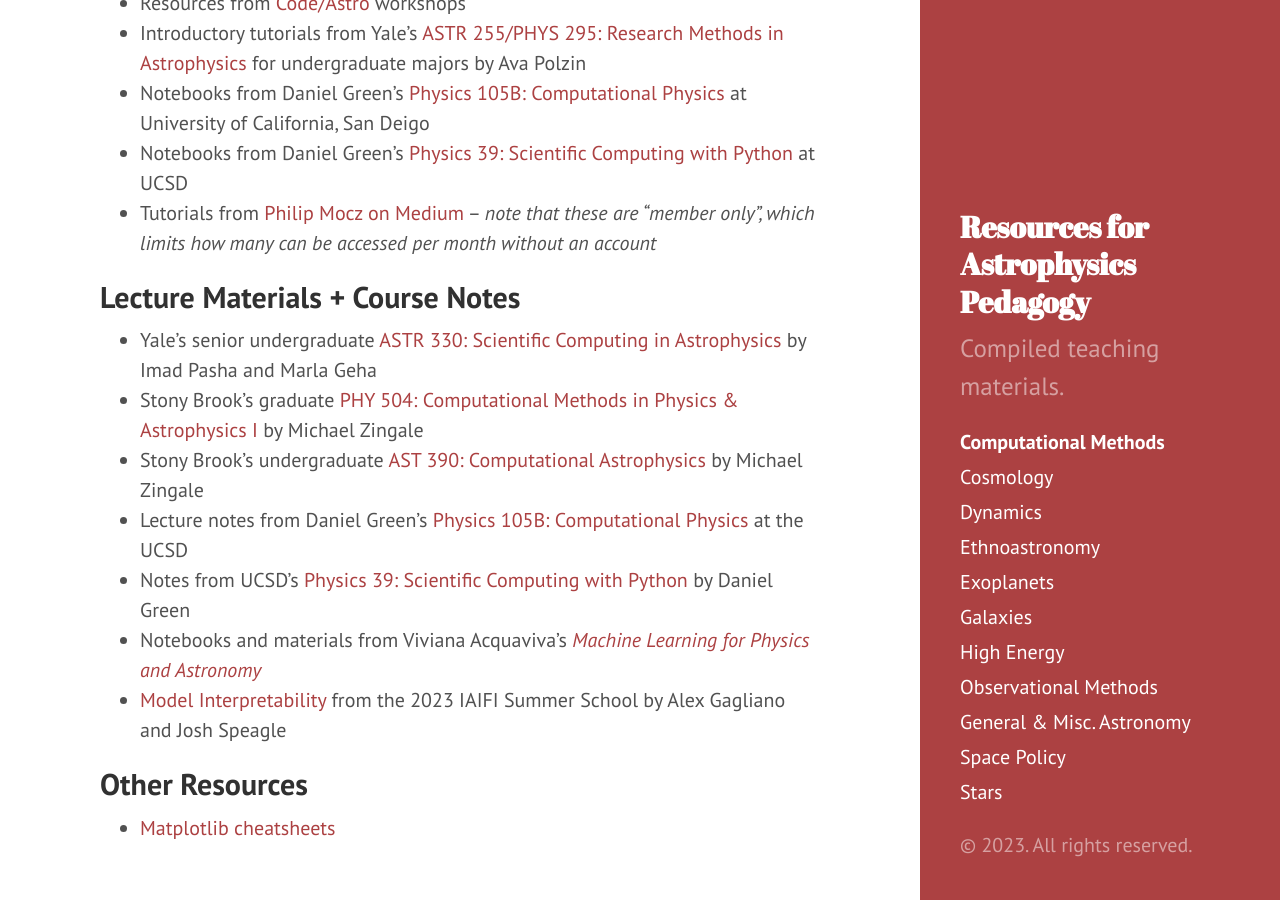
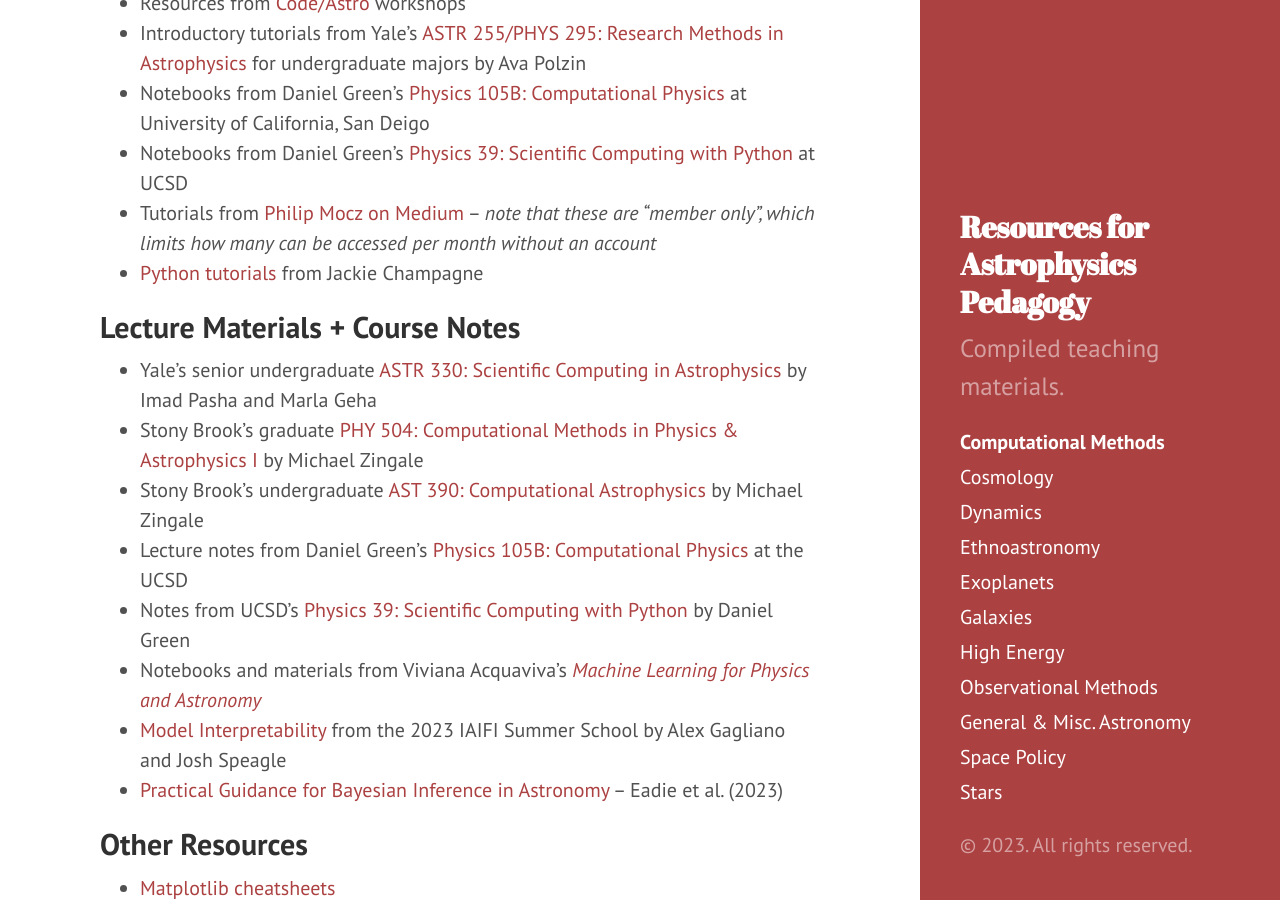
Before and after one commit to astroteaching/astroteaching.github.io, a Jekyll site: the page built from computational.md, in a window 1280 px wide and 900 px high, scrolled down 565 px. Built offline with Jekyll 4.4.1, drawn with Linux system fonts in a browser that asks for light colours.

```diff
--- a/computational.md
+++ b/computational.md
@@ -20,6 +20,7 @@ Computational methods, astrostatistics, machine learning, visualization, and gen
 - Notebooks from Daniel Green's [Physics 105B: Computational Physics](https://github.com/drgreen/Phys_105B) at University of California, San Deigo
 - Notebooks from Daniel Green's [Physics 39: Scientific Computing with Python](https://github.com/drgreen/Physics_39) at UCSD
 - Tutorials from [Philip Mocz on Medium](https://philip-mocz.medium.com) -- *note that these are "member only", which limits how many can be accessed per month without an account*
+- [Python tutorials](https://github.com/jbchampagne/pythontutorials/tree/master) from Jackie Champagne
 
 
 ## Lecture Materials + Course Notes
@@ -30,6 +31,7 @@ Computational methods, astrostatistics, machine learning, visualization, and gen
 - Notes from UCSD's [Physics 39: Scientific Computing with Python](https://drgreen.github.io/Phys39-book/intro.html) by Daniel Green
 - Notebooks and materials from Viviana Acquaviva's [*Machine Learning for Physics and Astronomy*](https://press.princeton.edu/books/ebook/9780691249537/machine-learning-for-physics-and-astronomy)
 - [Model Interpretability](https://github.com/alexandergagliano/InterpretabilityDemos) from the 2023 IAIFI Summer School by Alex Gagliano and Josh Speagle
+- [Practical Guidance for Bayesian Inference in Astronomy](https://arxiv.org/abs/2302.04703) -- Eadie et al. (2023)
 
 ## Other Resources
 - [Matplotlib cheatsheets](https://matplotlib.org/cheatsheets/)
```
Also changed, not shown: dynamics.md (+1 -1 lines).
